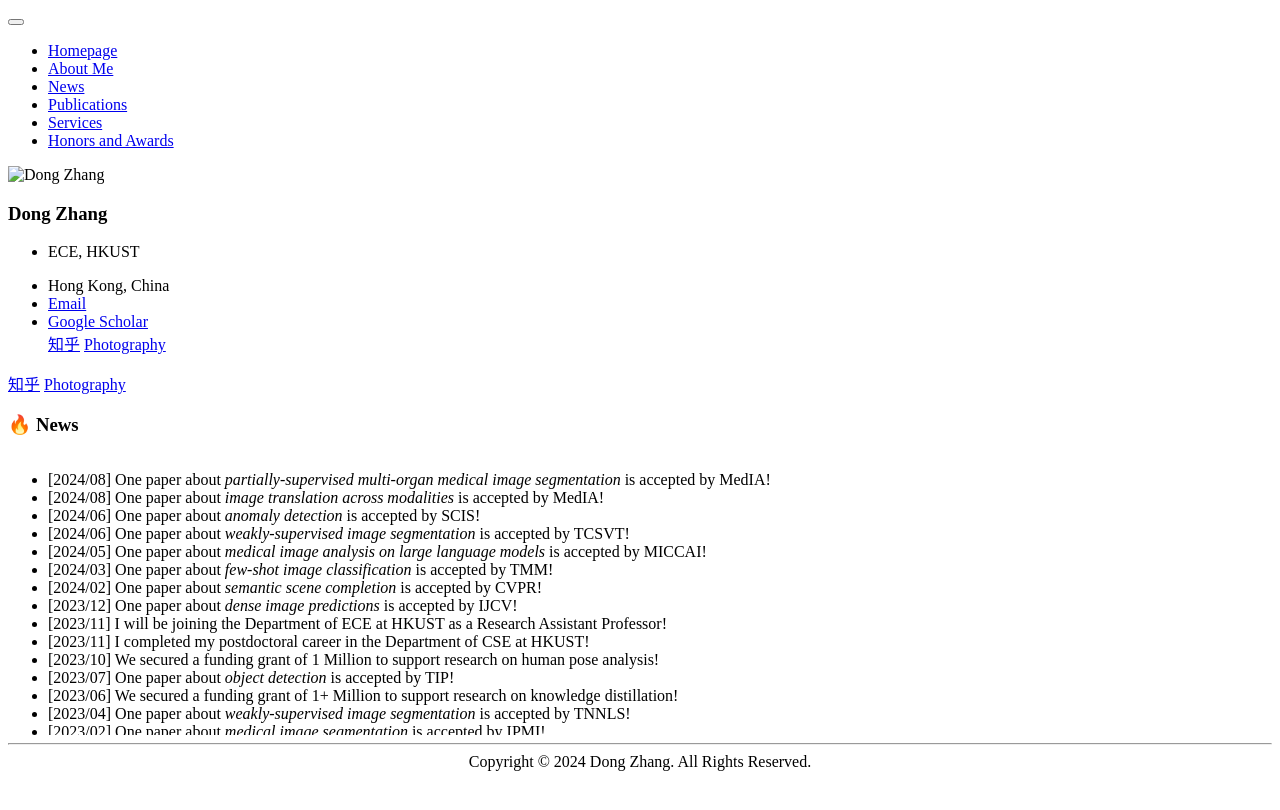
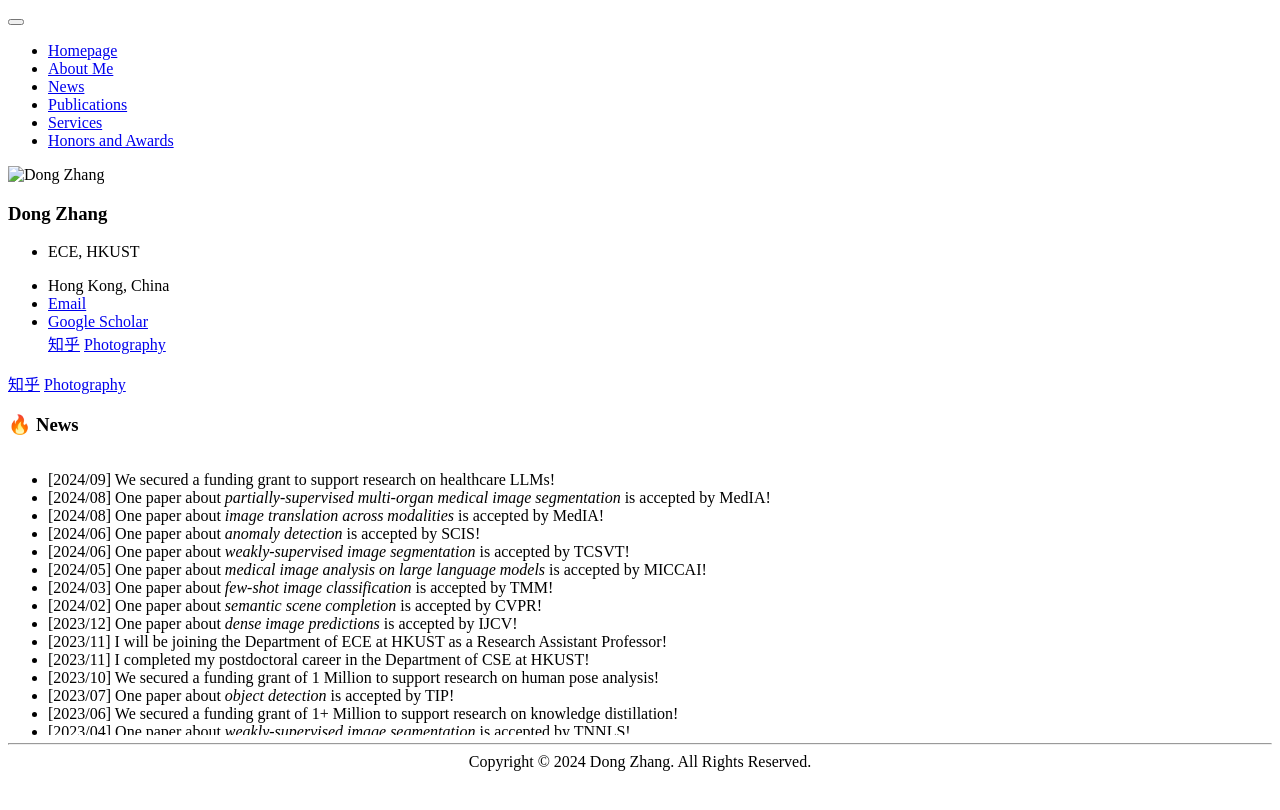
Before and after one commit to ZHANGDONG-NJUST/zhangdong-njust.github.io, a Jekyll site: the page built from _pages/includes/1_news.md, in a window 1280 px wide. Shown: the top 810 px of the page. Built offline with Jekyll 4.4.1, drawn with Linux system fonts in a browser that asks for light colours; our own code applies the rules of GitHub Pages for plain Markdown files.

Commit message:
Update 1_news.md

```diff
--- a/_pages/includes/1_news.md
+++ b/_pages/includes/1_news.md
@@ -8,6 +8,10 @@
             <span class="news-date">[2024/08]</span>
             <span class="news-content"></span>
         </li> -->
+        <li class="news-item">
+            <span class="news-date">[2024/09]</span>
+            <span class="news-content">We secured a funding grant to support research on healthcare LLMs!</span>
+        </li>
         <li class="news-item">
             <span class="news-date">[2024/08]</span>
             <span class="news-content">One paper about <span style="font-style: italic;">partially-supervised multi-organ medical image segmentation</span> is accepted by MedIA!</span>
```
